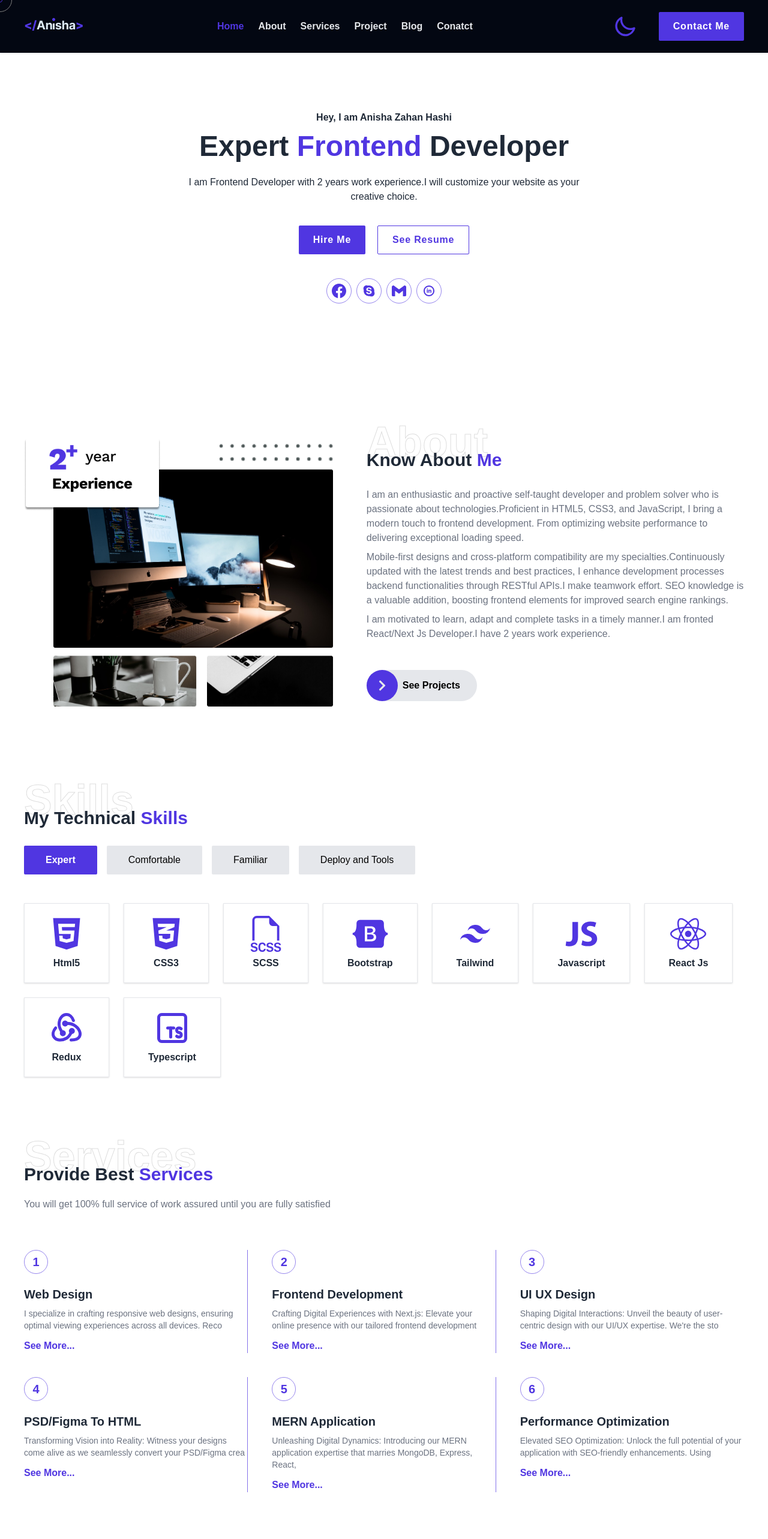
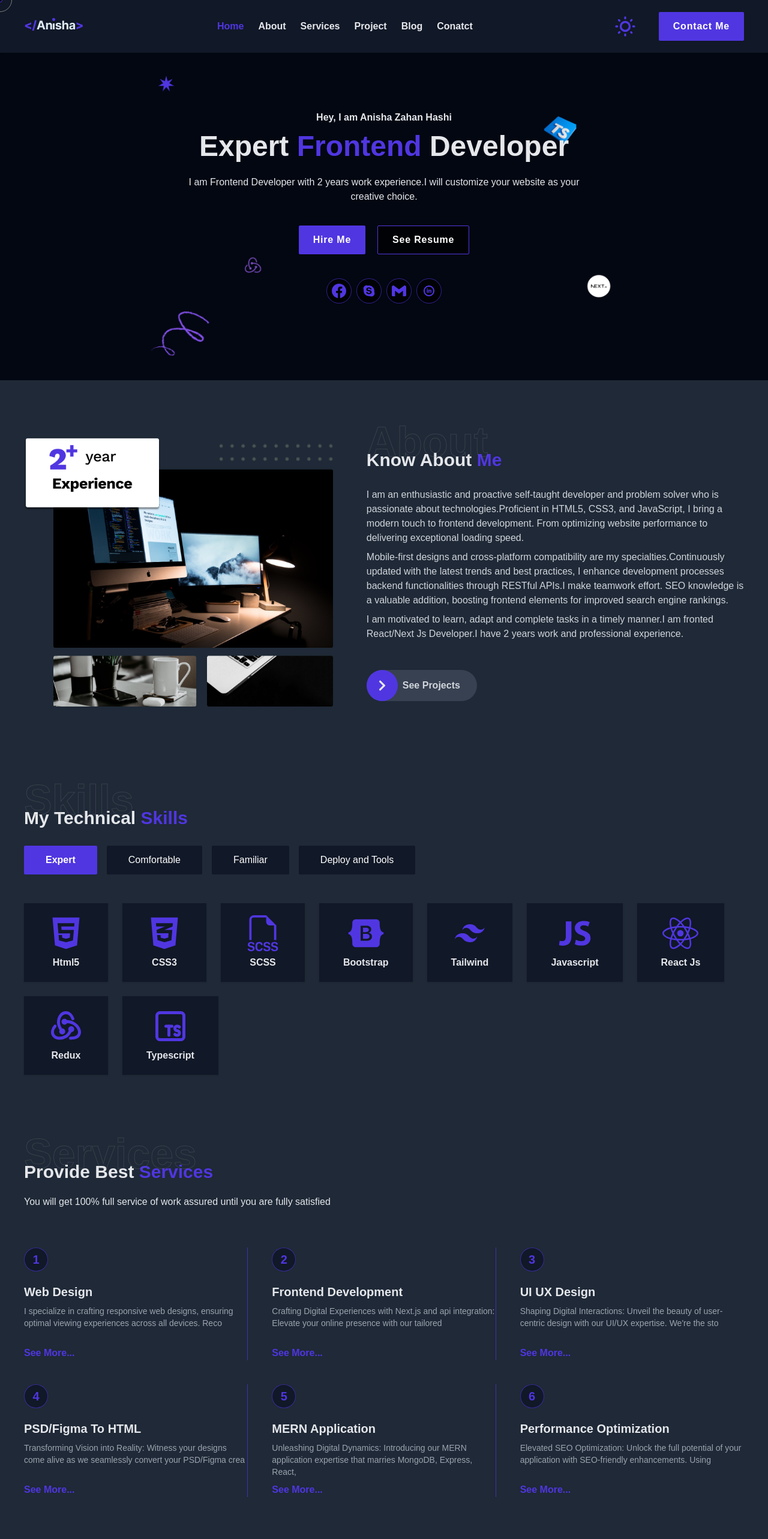
Before and after one commit to anishazahan/next-potfolio, a Next.js app: page / in a window 1280 px wide. Shown: the top 2566 px of the page at 60% size. Built offline with nearby package versions, Linux system fonts and the light colour scheme; no server answers.

Commit message:
update few style

```diff
--- a/src/components/About/About.jsx
+++ b/src/components/About/About.jsx
@@ -1,8 +1,7 @@
 import Image from "next/image";
+import Link from "next/link";
+import { FaChevronRight } from "react-icons/fa";
 import img from "../../assets/img/Group 376.png";
-import Link from "next/link";
-import styles from "../../styles/Custome/custom.module.css";
-import { FaChevronRight } from "react-icons/fa";
 
 const About = () => {
   return (
@@ -23,26 +22,21 @@ const About = () => {
           </div>
 
           <p className="dark:text-gray-300  text-gray-500 mb-2">
-            I am an enthusiastic and proactive self-taught developer and problem
-            solver who is passionate about technologies.Proficient in HTML5,
-            CSS3, and JavaScript, I bring a modern touch to frontend
-            development. From optimizing website performance to delivering
-            exceptional loading speed.
+            I am an enthusiastic and proactive self-taught developer and problem solver who is passionate about
+            technologies.Proficient in HTML5, CSS3, and JavaScript, I bring a modern touch to frontend development. From
+            optimizing website performance to delivering exceptional loading speed.
           </p>
 
           <p className="dark:text-gray-300 text-gray-500 font-medium mb-2">
-            Mobile-first designs and cross-platform compatibility are my
-            specialties.Continuously updated with the latest trends and best
-            practices, I enhance development processes backend functionalities
-            through RESTful APIs.I make teamwork effort. SEO knowledge is a
-            valuable addition, boosting frontend elements for improved search
-            engine rankings.
+            Mobile-first designs and cross-platform compatibility are my specialties.Continuously updated with the
+            latest trends and best practices, I enhance development processes backend functionalities through RESTful
+            APIs.I make teamwork effort. SEO knowledge is a valuable addition, boosting frontend elements for improved
+            search engine rankings.
           </p>
 
           <p className="dark:text-gray-300 text-gray-500 font-medium mb-2">
-            I am motivated to learn, adapt and complete tasks in a timely
-            manner.I am fronted React/Next Js Developer.I have 2 years work
-            experience.
+            I am motivated to learn, adapt and complete tasks in a timely manner.I am fronted React/Next Js Developer.I
+            have 2 years work and professional experience.
           </p>
 
           <div className="inline-block ">
--- a/src/components/Services/Services.jsx
+++ b/src/components/Services/Services.jsx
@@ -1,16 +1,12 @@
 import { useState } from "react"; // Import useState
 import { data } from "./data.js";
-
-import { motion, AnimatePresence } from "framer-motion";
 
 const Services = () => {
   const [showFullDescriptions, setShowFullDescriptions] = useState([]);
 
   const toggleDescription = (itemId) => {
     if (showFullDescriptions.includes(itemId)) {
-      setShowFullDescriptions(
-        showFullDescriptions.filter((id) => id !== itemId)
-      );
+      setShowFullDescriptions(showFullDescriptions.filter((id) => id !== itemId));
     } else {
       setShowFullDescriptions([...showFullDescriptions, itemId]);
     }
@@ -27,8 +23,7 @@ const Services = () => {
           Provide Best <span className="text-primary">Services</span>
         </h2>
         <p className="lg:max-w-lg dark:text-gray-200 text-gray-500 mb-16">
-          You will get 100% full service of work assured until you are fully
-          satisfied
+          You will get 100% full service of work assured until you are fully satisfied
         </p>
       </div>
 
@@ -40,23 +35,19 @@ const Services = () => {
             <div
               key={index}
               className={` duration-500 transition-all border-primary border-opacity-70 ${
-                item.id == 3
-                  ? "md:border-0"
-                  : item.id == 6
-                  ? "md:border-0"
-                  : "md:border-r"
+                item.id == 3 ? "md:border-0" : item.id == 6 ? "md:border-0" : "md:border-r"
               }`}
             >
               <h2 className="text-xl border-opacity-60 border-primary dark:bg-gray-900 text-primary font-bold border w-10 h-10 flex items-center justify-center rounded-full">
                 {item.id}
               </h2>
-              <h2 className="text-xl font-bold dark:text-gray-200 mt-5">
-                {item.title}
-              </h2>
-              <p className="dark:text-gray-400 mt-2 text-sm font-medium text-gray-500">
-                {isDescriptionVisible
-                  ? item.description
-                  : item.description.slice(0, 110)}
+              <h2 className="text-xl font-bold dark:text-gray-200 mt-5">{item.title}</h2>
+              <p
+                className={`dark:text-gray-400 duration-500 transition-all mt-2 text-sm font-medium text-gray-500 ${
+                  isDescriptionVisible ? "h-36" : "h-14"
+                }`}
+              >
+                {isDescriptionVisible ? item.description : item.description.slice(0, 110)}
               </p>
               <button
                 onClick={() => toggleDescription(item.id)} // Toggle description visibility
--- a/src/components/Services/data.js
+++ b/src/components/Services/data.js
@@ -9,7 +9,7 @@ export const data = [
     id: 2,
     title: "Frontend Development",
     description:
-      "Crafting Digital Experiences with Next.js: Elevate your online presence with our tailored frontend development service. We're the architects behind captivating user interfaces, powered by the innovation of Next.js. Let's bring your ideas to life, pixel by pixel.",
+      "Crafting Digital Experiences with Next.js and api integration: Elevate your online presence with our tailored frontend development service. We're the architects behind captivating user interfaces, powered by the innovation of Next.js. Let's bring your ideas to life, pixel by pixel.",
   },
   {
     id: 3,
--- /dev/null
+++ b/src/pages/project/LoadingComponent.jsx
@@ -0,0 +1,9 @@
+const LoadingComponent = () => {
+  return (
+    <div>
+      <p className="text-2xl font-semibold h-[50vh] flex items-center justify-center dark:text-white ">Loading...</p>
+    </div>
+  );
+};
+
+export default LoadingComponent;
--- a/src/pages/project/[id].jsx
+++ b/src/pages/project/[id].jsx
@@ -1,14 +1,26 @@
-import React from "react";
+import RootLayout from "@/components/layout/RootLayout.jsx";
+import Image from "next/image"; // Added `Image` import
+import Link from "next/link"; // Added `Link` import
 import { useRouter } from "next/router";
+import { useEffect, useState } from "react"; // Added `useState` import
 import { data } from "../../components/Projects/data.js";
-import Image from "next/image";
-import Link from "next/link"; // Import Link directly from "next/link"
-import RootLayout from "@/components/layout/RootLayout.jsx";
+import LoadingComponent from "./LoadingComponent.jsx";
 
 const ProjectDetails = () => {
   const router = useRouter();
   const projectId = router.query.id;
+  const [isLoading, setIsLoading] = useState(true); // Moved useState to the top level
+
   const portfolioDetail = data.find((item) => item.id == projectId);
+
+  useEffect(() => {
+    const timer = setTimeout(() => {
+      setIsLoading(false);
+    }, 1000);
+
+    // Cleanup the timer if the component unmounts before the timeout completes
+    return () => clearTimeout(timer);
+  }, []);
 
   if (!portfolioDetail) {
     // Handle the case when the project details are not found
@@ -16,16 +28,14 @@ const ProjectDetails = () => {
   }
 
   return (
+    <div>
+      {isLoading ? (
+        <LoadingComponent />
+      ) : (
         <div className="bg-gray-800 py-20">
           <div className="max-w-7xl mx-auto px-10">
             <div className="w-full lg:w-[60%] h-auto border">
-          <Image
-            width="0"
-            height="0"
-            className="w-full h-full"
-            src={portfolioDetail.detailsImg}
-            alt=""
-          />
+              <Image width="0" height="0" className="w-full h-full" src={portfolioDetail.detailsImg} alt="" />
             </div>
 
             <h2 className=" text-2xl  text-white my-5">
@@ -43,19 +53,12 @@ const ProjectDetails = () => {
                 </Link>
               </h2>
               <h2 className="font-semibold underline text-2xl text-primary my-4">
-            {/* Removed unnecessary string interpolation */}
-            <Link
-              href={portfolioDetail.server}
-              rel="noreferrer"
-              target="_blank"
-            >
+                <Link href={portfolioDetail.server} rel="noreferrer" target="_blank">
                   Server Code
                 </Link>
               </h2>
             </div>
-        <h2 className="font-semibold text-2xl text-white my-3">
-          Use Technology:
-        </h2>
+            <h2 className="font-semibold text-2xl text-white my-3">Use Technology:</h2>
 
             <ul className="text-gray-300 ml-3 flex flex-wrap gap-3 font-medium">
               {portfolioDetail?.useTecnology?.map((technology, index) => (
@@ -72,6 +75,8 @@ const ProjectDetails = () => {
             </ul>
           </div>
         </div>
+      )}
+    </div>
   );
 };
 
--- a/src/shared/Navbar/Navbar.jsx
+++ b/src/shared/Navbar/Navbar.jsx
@@ -1,17 +1,14 @@
 import Link from "next/link";
 
-import { useState } from "react";
+import { useTheme } from "next-themes";
 import { useRouter } from "next/router";
-import { useTheme } from "next-themes";
+import { useEffect, useState } from "react";
 
+import Banner from "@/components/Home/Banner";
+import { useSession } from "next-auth/react";
+import Image from "next/image";
 import { AiOutlineMenuUnfold } from "react-icons/ai";
-import { BiSolidChevronLeft, BiSolidChevronRight } from "react-icons/bi";
-import Image from "next/image";
-import { useSession, signOut } from "next-auth/react";
-import Banner from "@/components/Home/Banner";
-import styles from "../../styles/Custome/custom.module.css";
 import darkLogo from "../../assets/img/Group 381.png";
-import lightLogo from "../../assets/img/Group 379.png";
 
 const Navbar = () => {
   const router = useRouter();
@@ -21,21 +18,31 @@ const Navbar = () => {
   // ....  theme .........
   const { theme, setTheme } = useTheme();
 
+  useEffect(() => {
+    setTheme("dark");
+  }, []);
+
   const toggleTheme = () => {
     setTheme(theme === "dark" ? "light" : "dark");
   };
 
-  const navbarBgClass =
-    theme === "dark"
-      ? "navbar_dark_bg"
-      : theme === "light"
-      ? "navbar_light_bg"
-      : "navbar_dark_bg;";
+  const navbarBgClass = theme === "dark" ? "navbar_dark_bg" : theme === "light" ? "navbar_light_bg" : "navbar_dark_bg;";
+
+  console.log(theme);
 
   return (
     <div className={``}>
-      <div className={navbarBgClass}>
-        <div className="shadow bg-gray-950">
+      <div
+        // className={`${
+        //   theme === "dark"
+        //     ? "bg-[url('/src/assets/img/Group 377.png')]"
+        //     : "bg-[url('/src/assets/img/Group 377 (1).png')]"
+        // } bg-no-repeat bg-cover bg-center m-auto`}
+        className={`${
+          navbarBgClass ? navbarBgClass : "bg-[url('/src/assets/img/Group 377.png')]"
+        } bg-no-repeat bg-cover bg-center m-auto`}
+      >
+        <div className="shadow bg-gray-900">
           <nav className=" z-10 custom-container  py-5  flex justify-between  items-center ">
             <Link href="/" className="flex items-center">
               <Image width={100} height={100} src={darkLogo} alt="" />
@@ -45,63 +52,41 @@ const Navbar = () => {
               <Link
                 duration={500}
                 href="/"
-                className={`font-semibold ${
-                  router.pathname === "/" ? "text-primary" : "text-gray-200 "
-                }`}
+                className={`font-semibold ${router.pathname === "/" ? "text-primary" : "text-gray-200 "}`}
               >
                 Home
               </Link>
 
               <Link
                 href="/about"
-                className={`font-semibold ${
-                  router.pathname === "/about"
-                    ? "text-primary"
-                    : "text-gray-200 "
-                }`}
+                className={`font-semibold ${router.pathname === "/about" ? "text-primary" : "text-gray-200 "}`}
               >
                 About
               </Link>
 
               <Link
                 href="/service"
-                className={`font-semibold ${
-                  router.pathname === "/service"
-                    ? "text-primary"
-                    : "text-gray-200 "
-                }`}
+                className={`font-semibold ${router.pathname === "/service" ? "text-primary" : "text-gray-200 "}`}
               >
                 Services
               </Link>
 
               <Link
                 href="/project"
-                className={`font-semibold ${
-                  router.pathname === "/project"
-                    ? "text-primary"
-                    : "text-gray-200 "
-                }`}
+                className={`font-semibold ${router.pathname === "/project" ? "text-primary" : "text-gray-200 "}`}
               >
                 Project
               </Link>
               <Link
                 href="/blog"
-                className={`font-semibold ${
-                  router.pathname === "/blog"
-                    ? "text-primary"
-                    : "text-gray-200 "
-                }`}
+                className={`font-semibold ${router.pathname === "/blog" ? "text-primary" : "text-gray-200 "}`}
               >
                 Blog
               </Link>
 
               <Link
                 href="/contact"
-                className={`font-semibold ${
-                  router.pathname === "/contact"
-                    ? "text-primary"
-                    : "text-gray-200 "
-                }`}
+                className={`font-semibold ${router.pathname === "/contact" ? "text-primary" : "text-gray-200 "}`}
               >
                 Conatct
               </Link>
@@ -109,23 +94,11 @@ const Navbar = () => {
 
             <div className=" hidden lg:flex space-x-6 items-center">
               <label className="swap swap-rotate px-3 py-1 rounded-full ">
-                <input
-                  type="checkbox"
-                  checked={theme === "dark"}
-                  onChange={toggleTheme}
-                />
-                <svg
-                  className="swap-on fill-primary w-10 h-10"
-                  xmlns="http://www.w3.org/2000/svg"
-                  viewBox="0 0 24 24"
-                >
+                <input type="checkbox" checked={theme === "dark"} onChange={toggleTheme} />
+                <svg className="swap-on fill-primary w-10 h-10" xmlns="http://www.w3.org/2000/svg" viewBox="0 0 24 24">
                   <path d="M5.64,17l-.71.71a1,1,0,0,0,0,1.41,1,1,0,0,0,1.41,0l.71-.71A1,1,0,0,0,5.64,17ZM5,12a1,1,0,0,0-1-1H3a1,1,0,0,0,0,2H4A1,1,0,0,0,5,12Zm7-7a1,1,0,0,0,1-1V3a1,1,0,0,0-2,0V4A1,1,0,0,0,12,5ZM5.64,7.05a1,1,0,0,0,.7.29,1,1,0,0,0,.71-.29,1,1,0,0,0,0-1.41l-.71-.71A1,1,0,0,0,4.93,6.34Zm12,.29a1,1,0,0,0,.7-.29l.71-.71a1,1,0,1,0-1.41-1.41L17,5.64a1,1,0,0,0,0,1.41A1,1,0,0,0,17.66,7.34ZM21,11H20a1,1,0,0,0,0,2h1a1,1,0,0,0,0-2Zm-9,8a1,1,0,0,0-1,1v1a1,1,0,0,0,2,0V20A1,1,0,0,0,12,19ZM18.36,17A1,1,0,0,0,17,18.36l.71.71a1,1,0,0,0,1.41,0,1,1,0,0,0,0-1.41ZM12,6.5A5.5,5.5,0,1,0,17.5,12,5.51,5.51,0,0,0,12,6.5Zm0,9A3.5,3.5,0,1,1,15.5,12,3.5,3.5,0,0,1,12,15.5Z" />
                 </svg>
-                <svg
-                  className="swap-off fill-primary w-10 h-10"
-                  xmlns="http://www.w3.org/2000/svg"
-                  viewBox="0 0 24 24"
-                >
+                <svg className="swap-off fill-primary w-10 h-10" xmlns="http://www.w3.org/2000/svg" viewBox="0 0 24 24">
                   <path d="M21.64,13a1,1,0,0,0-1.05-.14,8.05,8.05,0,0,1-3.37.73A8.15,8.15,0,0,1,9.08,5.49a8.59,8.59,0,0,1,.25-2A1,1,0,0,0,8,2.36,10.14,10.14,0,1,0,22,14.05,1,1,0,0,0,21.64,13Zm-9.5,6.69A8.14,8.14,0,0,1,7.08,5.22v.27A10.15,10.15,0,0,0,17.22,15.63a9.79,9.79,0,0,0,2.1-.22A8.11,8.11,0,0,1,12.14,19.73Z" />
                 </svg>
               </label>
@@ -177,11 +150,7 @@ const Navbar = () => {
 
             <div className="lg:hidden flex space-x-3 items-center">
               <label className="swap swap-rotate px-4 md:px-6 py-1 rounded-full bg-gray-700 dark:bg-gray-700">
-                <input
-                  type="checkbox"
-                  checked={theme === "dark"}
-                  onChange={toggleTheme}
-                />
+                <input type="checkbox" checked={theme === "dark"} onChange={toggleTheme} />
                 <svg
                   className="swap-on fill-white h-6 w-6 md:w-10 md:h-10"
                   xmlns="http://www.w3.org/2000/svg"
@@ -219,10 +188,7 @@ const Navbar = () => {
                 <Link href="/" className="flex items-center">
                   <Image width="" height="" src={darkLogo} alt="" />
                 </Link>
-                <button
-                  onClick={() => setIsMenuOpen(false)}
-                  className="navbar-close"
-                >
+                <button onClick={() => setIsMenuOpen(false)} className="navbar-close">
                   <svg
                     className="h-6 w-6 text-gray-200 cursor-pointer hover:text-gray-500"
                     xmlns="http://www.w3.org/2000/svg"
@@ -230,12 +196,7 @@ const Navbar = () => {
                     viewBox="0 0 24 24"
                     stroke="currentColor"
                   >
-                    <path
-                      strokeLinecap="round"
-                      strokeLinejoin="round"
-                      strokeWidth="2"
-                      d="M6 18L18 6M6 6l12 12"
-                    ></path>
+                    <path strokeLinecap="round" strokeLinejoin="round" strokeWidth="2" d="M6 18L18 6M6 6l12 12"></path>
                   </svg>
                 </button>
               </div>
@@ -244,63 +205,41 @@ const Navbar = () => {
                 <Link
                   duration={500}
                   href="/"
-                  className={`font-semibold ${
-                    router.pathname === "/" ? "text-primary" : "text-gray-200 "
-                  }`}
+                  className={`font-semibold ${router.pathname === "/" ? "text-primary" : "text-gray-200 "}`}
                 >
                   Home
                 </Link>
 
                 <Link
                   href="/about"
-                  className={`font-semibold ${
-                    router.pathname === "/about"
-                      ? "text-primary"
-                      : "text-gray-200 "
-                  }`}
+                  className={`font-semibold ${router.pathname === "/about" ? "text-primary" : "text-gray-200 "}`}
                 >
                   About
                 </Link>
 
                 <Link
                   href="/service"
-                  className={`font-semibold ${
-                    router.pathname === "/service"
-                      ? "text-primary"
-                      : "text-gray-200 "
-                  }`}
+                  className={`font-semibold ${router.pathname === "/service" ? "text-primary" : "text-gray-200 "}`}
                 >
                   Services
                 </Link>
 
                 <Link
                   href="/project"
-                  className={`font-semibold ${
-                    router.pathname === "/project"
-                      ? "text-primary"
-                      : "text-gray-200 "
-                  }`}
+                  className={`font-semibold ${router.pathname === "/project" ? "text-primary" : "text-gray-200 "}`}
                 >
                   Project
                 </Link>
                 <Link
                   href="/blog"
-                  className={`font-semibold ${
-                    router.pathname === "/blog"
-                      ? "text-primary"
-                      : "text-gray-200 "
-                  }`}
+                  className={`font-semibold ${router.pathname === "/blog" ? "text-primary" : "text-gray-200 "}`}
                 >
                   Blog
                 </Link>
 
                 <Link
                   href="/contact"
-                  className={`font-semibold ${
-                    router.pathname === "/contact"
-                      ? "text-primary"
-                      : "text-gray-200 "
-                  }`}
+                  className={`font-semibold ${router.pathname === "/contact" ? "text-primary" : "text-gray-200 "}`}
                 >
                   Conatct
                 </Link>
```
Also changed, not shown: src/components/Home/TimeLine.jsx (+12 -16 lines), src/components/Projects/Projects.jsx (+8 -24 lines), tsconfig.json (added, +29 -0 lines), 2 other files (tests, documents, lock files or other folders). Lines whose indentation alone changed are shown as unchanged.
